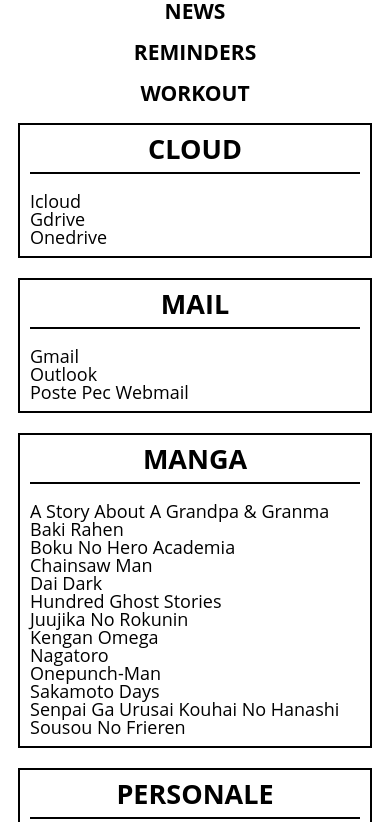
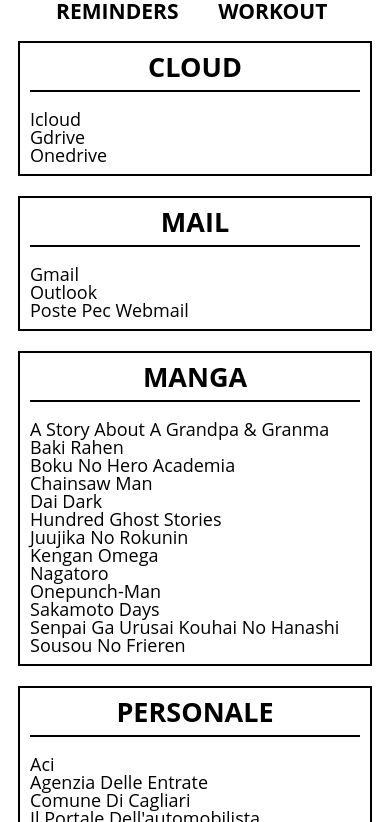
Before and after one commit to MicheleUsai91/bookmarks.github.io, a plain HTML site: page index.html in a window 390 px wide. Shown: the part 59-881 px from the top of the page. Drawn offline with Linux system fonts and the light colour scheme.

Commit message:
Menu upgrade

```diff
--- a/main.css
+++ b/main.css
@@ -80,9 +80,10 @@
 }
 
 .menu {
-    display: flex;
     margin: auto;
     max-width: fit-content;
+    display: grid;
+    grid-template-columns: repeat(5,minmax(0,1fr));
 }
 
 .grid {
@@ -126,8 +127,7 @@
     .menu {
         margin: auto;
         max-width: fit-content;
-        display: flex;
-        flex-wrap: wrap;
+        grid-template-columns: repeat(2,minmax(0,1fr));
     }
 
     .menu h3 {
```
